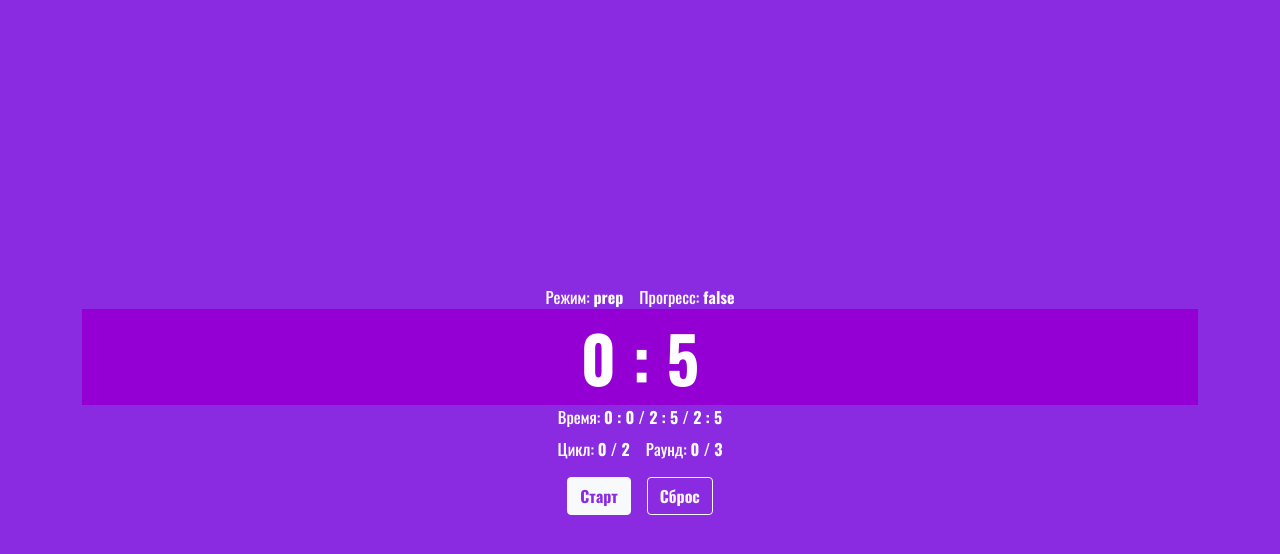
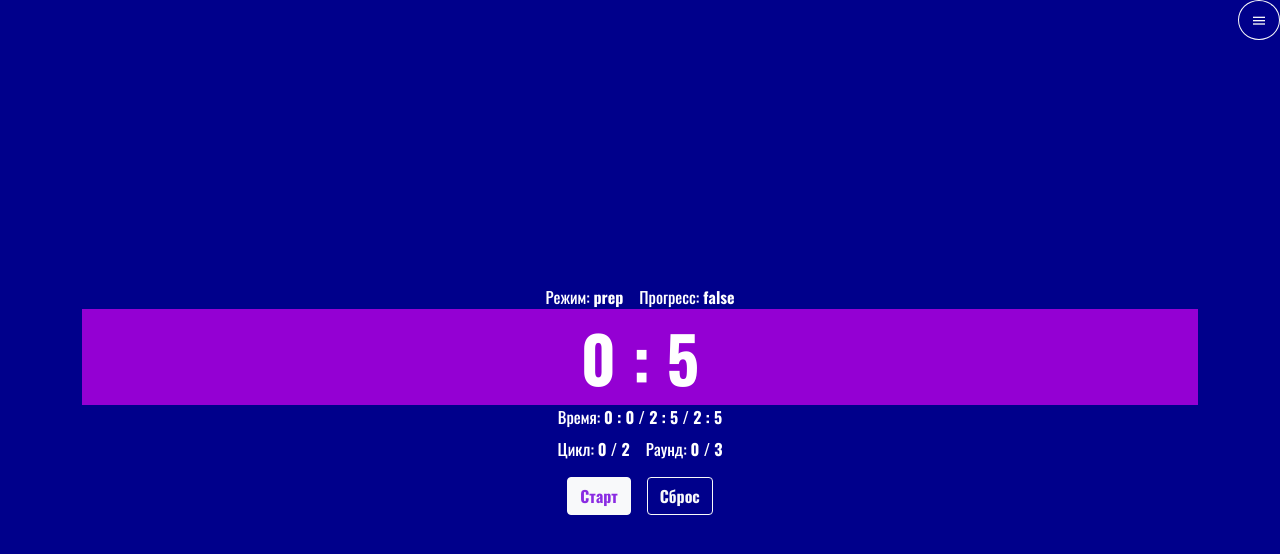
Before and after one commit to Archinsk/54_timer, a Vue app: page / in a window 1280 px wide. Shown: the top 554 px of the page. Built offline with nearby package versions, Linux system fonts and the light colour scheme.

Commit message:
with some transitions

```diff
--- a/src/App.vue
+++ b/src/App.vue
@@ -1,5 +1,17 @@
 <template>
   <!--  <SchemeSettings />-->
+  <TrainingSchemes
+    :schemes="schemes"
+    :settingsMode="settingsMode"
+    @set-training-mode="setTrainingMode"
+  />
+  <div
+    class="btn btn-outline-light rounded-circle btn-settings"
+    @click="settingsMode = !settingsMode"
+  >
+    <span class="icon">A</span>
+  </div>
+
   <FitnessTimer
     :config="config"
     :actual="actual"
@@ -14,16 +26,19 @@
   <button class="btn btn-outline-light fw-bold mx-2" @click="resetTimer">
     {{ mode === "finish" ? "Повтор" : "Сброс" }}
   </button>
+  <div :class="[settingsMode ? 'active ' : '', 'trans ']"></div>
 </template>
 
 <script>
 import FitnessTimer from "./components/FitnessTimer.vue";
+import TrainingSchemes from "./components/TrainingSchemes";
 // import SchemeSettings from "./components/SchemeSettings";
 
 export default {
   name: "App",
 
   components: {
+    TrainingSchemes,
     // SchemeSettings,
     FitnessTimer,
   },
@@ -99,6 +114,8 @@ export default {
       pastTime: 0,
 
       timerId: null,
+
+      settingsMode: false,
     };
   },
 
@@ -174,13 +191,8 @@ export default {
     },
 
     setTrainingMode(scheme) {
-      this.config = scheme;
-      this.cycles = scheme.cycles;
-      this.rounds = scheme.rounds;
-      this.prepTime = scheme.prepTime;
-      this.workTime = scheme.workTime;
-      this.restTime = scheme.restTime;
-      this.clearTime = scheme.clearTime;
+      this.config = Object.assign({}, scheme);
+      this.actual = Object.assign({}, scheme);
     },
 
     resetTimer() {
@@ -204,4 +216,48 @@ export default {
 };
 </script>
 
-<style lang="scss"></style>
+<style lang="scss">
+body {
+  background: radial-gradient(
+    circle,
+    rgba(138, 43, 226, 1) 0%,
+    rgba(86, 20, 148, 1) 100%
+  ) !important;
+  overflow: hidden;
+}
+
+.btn-settings {
+  position: absolute;
+  top: 0;
+  right: 0;
+
+  .icon {
+    font-family: "Anicons", sans-serif;
+    font-variation-settings: "TIME" 1;
+    transition: font-variation-settings 0.4s ease;
+  }
+  .icon:hover {
+    font-family: "Anicons", sans-serif;
+    font-variation-settings: "TIME" 100;
+  }
+}
+
+.trans {
+  z-index: -1;
+  position: absolute;
+  bottom: 0;
+  left: 0;
+  background-color: darkblue;
+  width: 100%;
+  height: 100%;
+  transition: all 2s;
+
+  &.active {
+    left: 12%;
+    bottom: 5%;
+    border-radius: 2rem;
+    height: 50%;
+    width: 76%;
+  }
+}
+</style>
--- a/src/components/TrainingSchemes.vue
+++ b/src/components/TrainingSchemes.vue
@@ -1,18 +1,63 @@
 <template>
-  <button
-    v-for="scheme of schemes"
-    :key="scheme.id"
-    @click="setTrainingMode(scheme)"
-  >
-    {{ scheme.prepTime }} + ( ({{ scheme.workTime }} / {{ scheme.restTime }}) x
-    {{ scheme.rounds }} + {{ scheme.clearTime }} ) x {{ scheme.cycles }}
-  </button>
+  <div class="d-flex flex-column align-items-end gap-2">
+    <TransitionGroup name="list">
+      <button
+        v-for="scheme of renderedSchemes"
+        :key="scheme.id"
+        class="btn btn-outline-light"
+        @click="$emit('set-training-mode', scheme)"
+      >
+        {{ scheme.prepTime }} + ( ({{ scheme.workTime }} /
+        {{ scheme.restTime }}) x {{ scheme.rounds }} + {{ scheme.clearTime }} )
+        x {{ scheme.cycles }}
+      </button>
+    </TransitionGroup>
+  </div>
 </template>
 
 <script>
 export default {
   name: "TrainingSchemes",
+  props: ["schemes", "settingsMode"],
+
+  data() {
+    return {
+      renderedSchemes: [],
+    };
+  },
+
+  methods: {
+    insert(scheme) {
+      this.renderedSchemes.push(scheme);
+    },
+    remove() {
+      this.renderedSchemes.pop();
+    },
+  },
+
+  watch: {
+    settingsMode: function () {
+      if (this.settingsMode) {
+        for (let i = 0; i < this.schemes.length; i++) {
+          setTimeout(this.insert, 500 * i, this.schemes[i]);
+        }
+      } else {
+        for (let i = 0; i < this.renderedSchemes.length; i++) {
+          setTimeout(this.remove, 500 * i);
+        }
+      }
+    },
+  },
 };
 </script>
 
-<style scoped></style>
+<style scoped>
+.list-enter-active,
+.list-leave-active {
+  transition: all 2s;
+}
+.list-enter-from, .list-leave-to /* .list-leave-active до версии 2.1.8 */ {
+  opacity: 0;
+  transform: translateX(100%);
+}
+</style>
--- a/src/timer-bootstrap.scss
+++ b/src/timer-bootstrap.scss
@@ -65,6 +65,11 @@ $font-weight-bold: 700;
   src: url(./assets/fonts/Oswald-VariableFont_wght.ttf);
 }
 
+@font-face {
+  font-family: "Anicons";
+  src: url(./assets/fonts/AniconsGX.ttf);
+}
+
 body {
   font-family: "Oswald";
   width: 100vw;
```
Also changed, not shown: src/components/FitnessTimer.vue (+0 -15 lines), .eslintrc.js, src/assets/fonts/AniconsGX.ttf (added), 1 other file (tests, documents, lock files or other folders).
